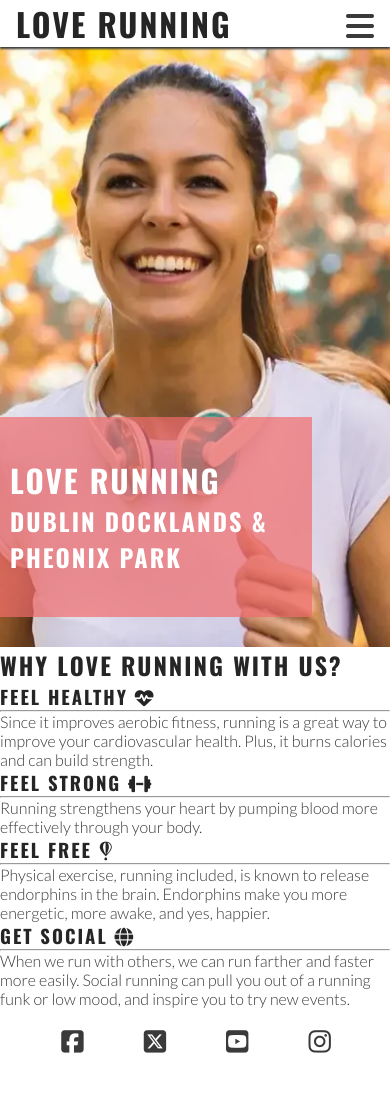
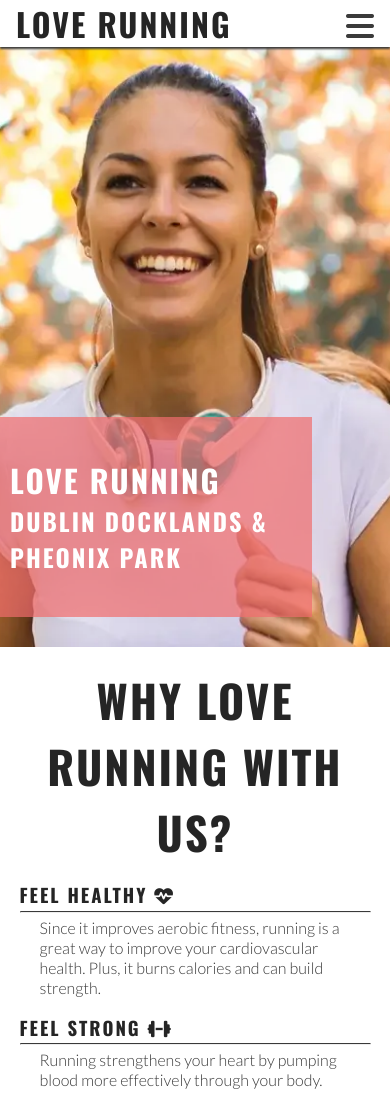
Before and after one commit to SADGHOBLIN/love-running, a plain HTML site: page index.html in a window 390 px wide. Shown: the top 1100 px of the page. Before the commit the page ends 1076 px from the top, so only its background shows below. Drawn offline with nearby package versions, Linux system fonts and the light colour scheme.

Commit message:
Style reasons section for mobile

```diff
--- a/assets/css/styles.css
+++ b/assets/css/styles.css
@@ -118,6 +118,32 @@ main {
     color: #ffffff;
 }
 
+/* Reasons Section */
+#reasons {
+    width: 90%;
+    margin: 20px auto;
+}
+
+#reasons h2 {
+    font-size: 280%;
+    text-align: center;
+    margin-bottom: 20px;
+}
+
+#benefits-physical > div, #benefits-mental > div {
+    line-height: 20px;
+    margin-bottom: 20px;
+}
+
+#benefits hr {
+    border-top: 1px solid #3a3a3a;
+    margin: 5px 0;
+}
+
+#benefits p {
+    padding: 0 20px;
+}
+
 /* Footer */
 #social-networks {
     text-align: center;
```
